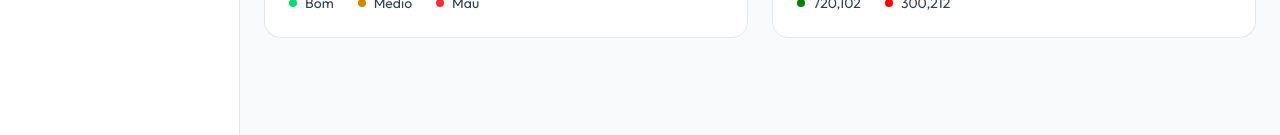
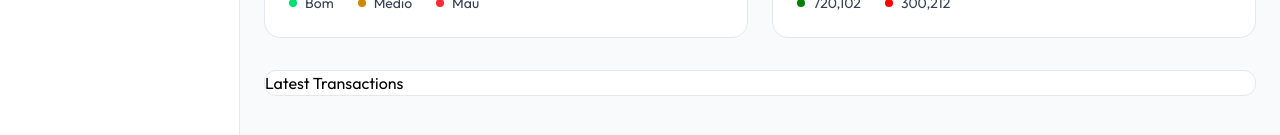
Before and after one commit to elisio-tech/school-dashboard, a React (Vite) app: page / in a window 1280 px wide. Shown: the part 505-640 px from the top of the page. Built offline with nearby package versions, Linux system fonts and the light colour scheme; no server answers; the database is empty.

Commit message:
notifications changed

```diff
--- a/src/components/Notification/NotificionCard.tsx
+++ b/src/components/Notification/NotificionCard.tsx
@@ -1,3 +1,7 @@
 export default function NotificionCard() {
-  return <div>NotificionCard</div>;
+  return (
+    <div className="overflow-hidden rounded-xl border border-gray-200 bg-white dark:border-white/[0.05] dark:bg-white/[0.03]">
+      <h2>Latest Transactions </h2>
+    </div>
+  );
 }
--- a/src/components/card/Money.tsx
+++ b/src/components/card/Money.tsx
@@ -4,7 +4,7 @@ import StudentStatistics from "./StudentMetrics";
 
 export default function Money() {
   return (
-    <div className="grid gap-8 sm:grid-cols-2 md:gap-6 mb-14">
+    <div className="grid gap-8 sm:grid-cols-2 md:gap-6 mb-8">
       <StudentStatistics />
       <FinanceStatistics />
     </div>
--- a/src/pages/dashboard/admin/Home.tsx
+++ b/src/pages/dashboard/admin/Home.tsx
@@ -1,11 +1,13 @@
 import Metrics from "../../../components/card/Metrics";
 import Money from "../../../components/card/Money";
+import NotificionCard from "../../../components/Notification/NotificionCard";
 
 export default function Home() {
   return (
     <div >
      <Metrics />
      <Money />
+     <NotificionCard />
     </div>
   );
 }
```
